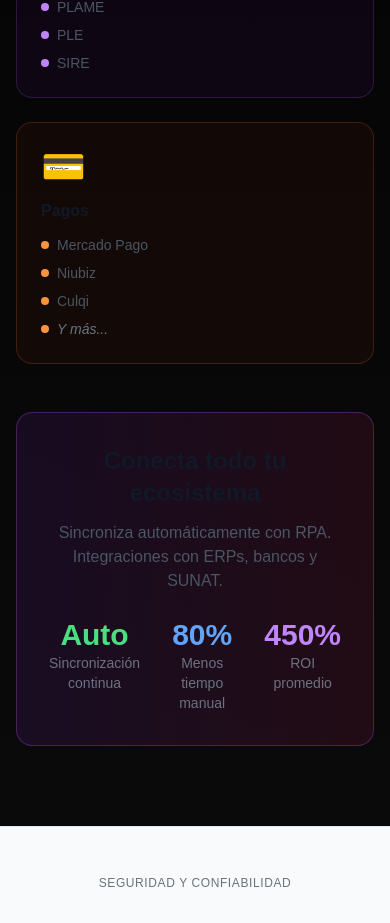
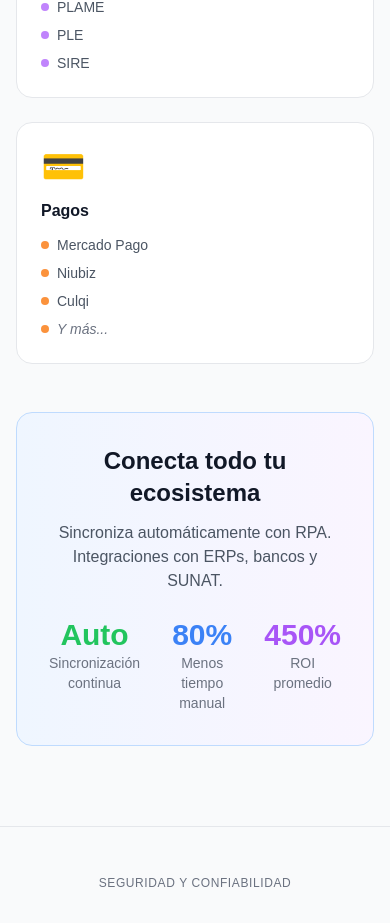
Before and after one commit to FLOW-2024-AI/Flow, a Next.js app: page /Flow/ in a window 390 px wide. Shown: the part 2100-3023 px from the top of the page. Built offline with nearby package versions, Linux system fonts and the light colour scheme.

Commit message:
fix: alinear módulo de integraciones con theme color - cambiar fondo negro a theme responsive

```diff
--- a/app/page.tsx
+++ b/app/page.tsx
@@ -133,7 +133,7 @@
       </section>
 
       {/* Integrations Showcase */}
-      <section className="py-20 px-4 sm:px-6 lg:px-8 bg-gradient-to-b from-black to-neutral-950">
+      <section className="py-20 px-4 sm:px-6 lg:px-8 bg-gray-50 dark:bg-secondary-800 transition-colors duration-200">
         <div className="max-w-7xl mx-auto">
           <motion.div
             initial={{ opacity: 0, y: 20 }}
@@ -144,7 +144,7 @@
             <p className="text-xs font-medium text-gray-500 dark:text-gray-400 tracking-wider uppercase mb-4">
               🔌 INTEGRACIONES
             </p>
-            <h2 className="text-3xl md:text-4xl font-semibold mb-4">
+            <h2 className="text-3xl md:text-4xl font-semibold mb-4 text-gray-900 dark:text-gray-100">
               Conecta todo tu ecosistema
             </h2>
             <p className="text-sm text-gray-600 dark:text-gray-400 max-w-2xl mx-auto">
@@ -166,10 +166,10 @@
                 viewport={{ once: true }}
                 transition={{ duration: 0.5, delay: idx * 0.1 }}
                 whileHover={{ y: -5 }}
-                className={`bg-${integration.color}-900/10 border border-${integration.color}-500/20 rounded-2xl p-6 hover:border-${integration.color}-500/40 transition-all`}
+                className={`bg-white dark:bg-secondary-900 border border-gray-200 dark:border-gray-700 rounded-2xl p-6 hover:border-${integration.color}-500/40 transition-all`}
               >
                 <div className="text-4xl mb-3">{integration.icon}</div>
-                <h3 className="font-semibold mb-3">{integration.category}</h3>
+                <h3 className="font-semibold mb-3 text-gray-900 dark:text-gray-100">{integration.category}</h3>
                 <div className="space-y-2">
                   {integration.items.map((item, i) => (
                     <div key={i} className="flex items-center gap-2">
@@ -186,23 +186,23 @@
             initial={{ opacity: 0, y: 20 }}
             whileInView={{ opacity: 1, y: 0 }}
             viewport={{ once: true }}
-            className="bg-gradient-to-r from-purple-900/20 to-pink-900/20 border border-purple-500/30 rounded-2xl p-8 text-center"
+            className="bg-gradient-to-r from-primary-50 to-purple-50 dark:from-purple-900/20 dark:to-pink-900/20 border border-primary-200 dark:border-purple-500/30 rounded-2xl p-8 text-center transition-colors duration-200"
           >
-            <h3 className="text-2xl font-bold mb-3">Conecta todo tu ecosistema</h3>
+            <h3 className="text-2xl font-bold mb-3 text-gray-900 dark:text-gray-100">Conecta todo tu ecosistema</h3>
             <p className="text-gray-600 dark:text-gray-400 mb-6">
               Sincroniza automáticamente con RPA. Integraciones con ERPs, bancos y SUNAT.
             </p>
             <div className="flex justify-center gap-8">
               <div>
-                <p className="text-3xl font-bold text-green-400">Auto</p>
+                <p className="text-3xl font-bold text-green-500 dark:text-green-400">Auto</p>
                 <p className="text-sm text-gray-500 dark:text-gray-400">Sincronización continua</p>
               </div>
               <div>
-                <p className="text-3xl font-bold text-blue-400">80%</p>
+                <p className="text-3xl font-bold text-blue-500 dark:text-blue-400">80%</p>
                 <p className="text-sm text-gray-500 dark:text-gray-400">Menos tiempo manual</p>
               </div>
               <div>
-                <p className="text-3xl font-bold text-purple-400">450%</p>
+                <p className="text-3xl font-bold text-purple-500 dark:text-purple-400">450%</p>
                 <p className="text-sm text-gray-500 dark:text-gray-400">ROI promedio</p>
               </div>
             </div>
```
